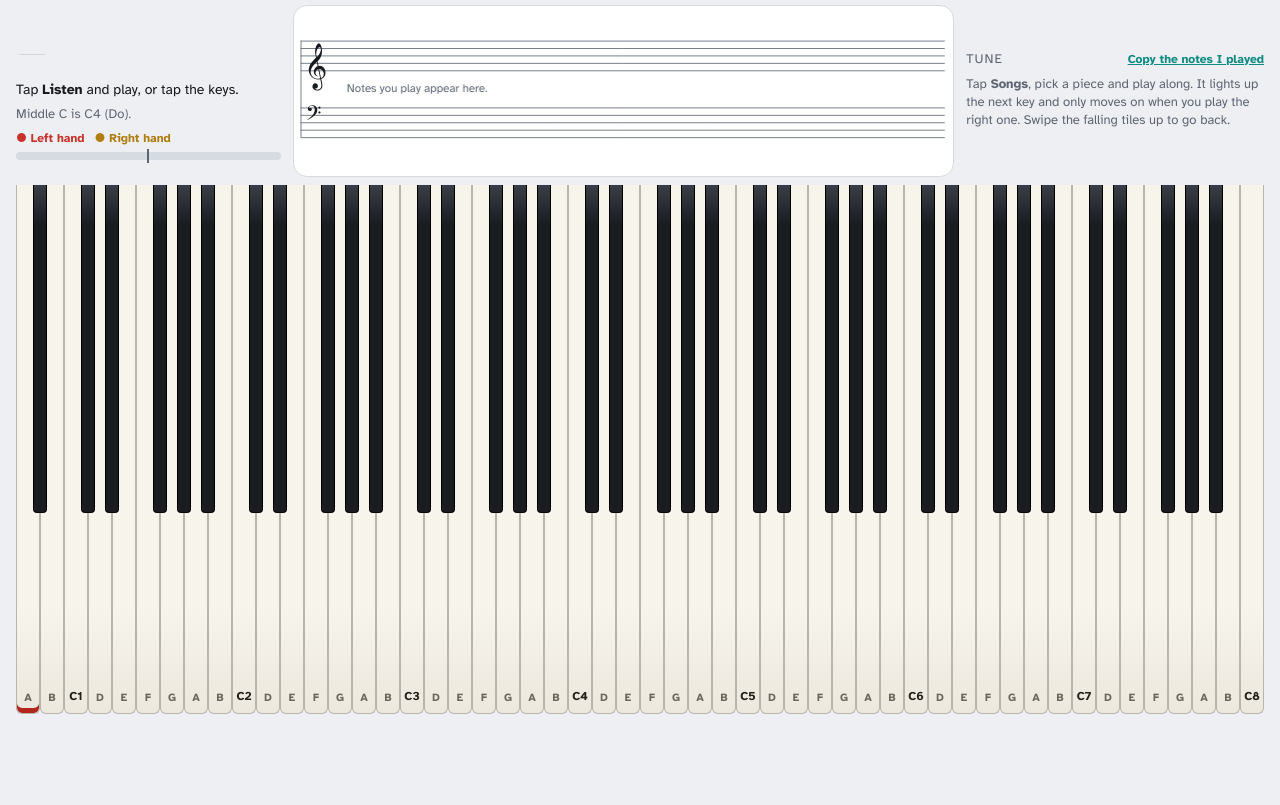
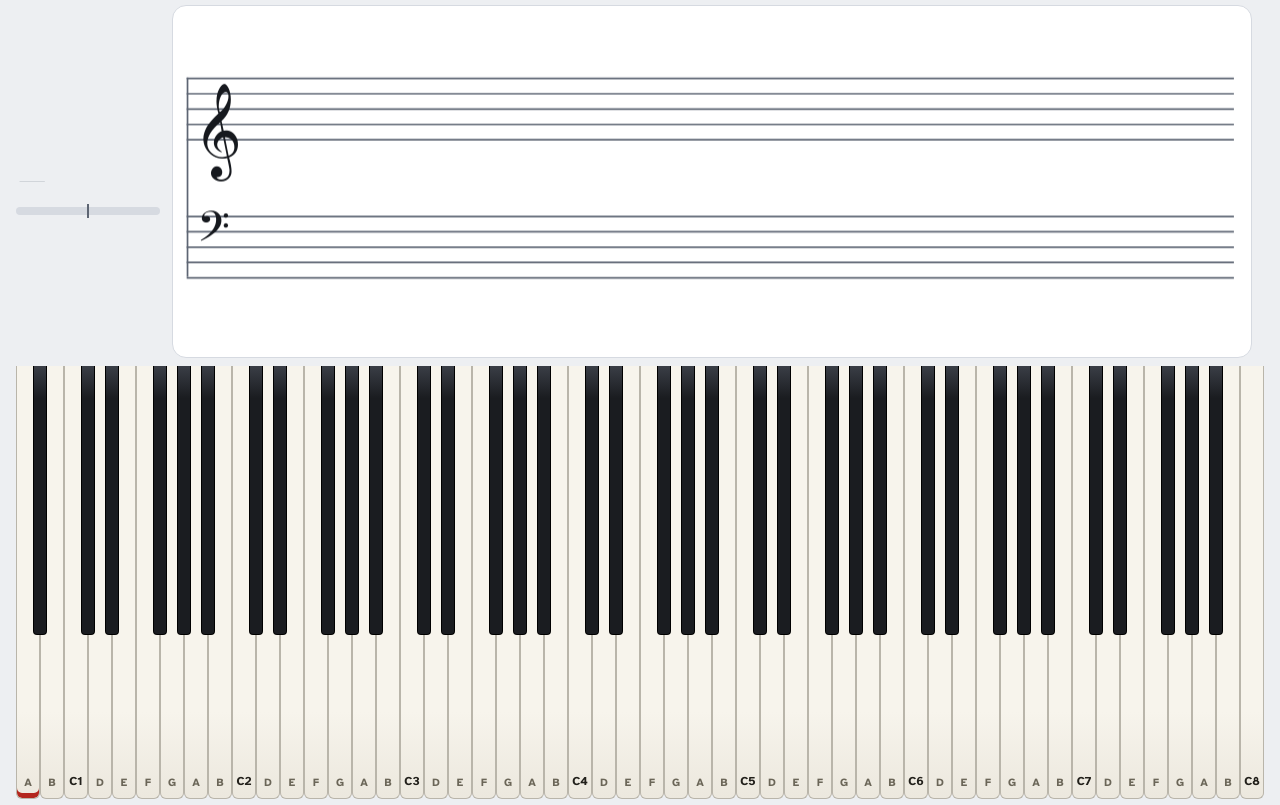
Before and after one commit to Mrboby1/sham, a plain HTML site: page piano/piano.html in a window 1280 px wide. Shown: the part 80-885 px from the top of the page. Before the commit the page ends 800 px from the top, so only its background shows below. Drawn offline with nearby package versions, Linux system fonts and the light colour scheme.

Commit message:
Piano: sideways, the controls scroll away and the staff and keys fill the screen; no help text (#60)
Co-Authored-By: Claude Opus 5.5 <noreply@anthropic.com>

```diff
--- a/piano/app.js
+++ b/piano/app.js
@@ -1427,7 +1427,7 @@
         g.textAlign = "start";
       });
     }
-    if (!events.length) {
+    if (!events.length && !next.length && !(innerWidth > innerHeight && innerWidth >= 560)) { // no help text sideways
       g.fillStyle = muted;
       g.font = "14px " + getComputedStyle(document.body).fontFamily;
       g.fillText("Notes you play appear here.", left + 12, tb + 5 * hs + 4);
@@ -1459,12 +1459,18 @@
   $("listen").addEventListener("click", () => (state.listening ? stopListening() : startListening()));
   // Sheet view (Sham, 2026-11-15): while practising, everything above the falling tiles is hidden and the
   // staff comes back as a page of the coming notes. A slim bar keeps Listen and brings the controls back.
+  // the height of what sits above the staff, so the page is exactly one screen taller than the controls
+  const appEl = document.querySelector(".app"), midEl = document.querySelector(".middle");
+  function measureTop() { appEl.style.setProperty("--toph", Math.max(0, midEl.offsetTop - appEl.offsetTop) + "px"); }
+  if (window.ResizeObserver) { const ro = new ResizeObserver(measureTop); [".top", "#focusbar", "#msg"].forEach((q) => ro.observe(document.querySelector(q))); }
+  window.addEventListener("resize", measureTop);
+  measureTop();
   function focusOn() { return document.body.classList.contains("focus"); }
   function setFocus(on) {
     store.set("focus", on ? "on" : "off");
     document.body.classList.toggle("focus", on);
     render();
-    requestAnimationFrame(() => { buildKeyboard(); renderKeys(); drawRoll(); drawStaff(); });
+    requestAnimationFrame(() => { measureTop(); buildKeyboard(); renderKeys(); drawRoll(); drawStaff(); });
   }
   document.body.classList.toggle("focus", store.get("focus", "on") === "on");
   $("fbControls").addEventListener("click", () => setFocus(false));
--- a/piano/piano.html
+++ b/piano/piano.html
@@ -337,6 +337,19 @@ input:focus-visible { outline: 2px solid var(--teal); outline-offset: 1px; }
   #staff { height: 170px; }
   .big { font-size: 60px; }
 }
+/* Sideways, the controls scroll away (Sham, 2026-11-15: "I want to scroll down to hide it and make the things
+   below it bigger, I don't need the text either"). The page is one screen plus the controls tall; scrolling down
+   (it snaps) leaves the staff and the keys filling the whole screen. No help text sideways. */
+@media (orientation: landscape) and (min-width: 560px) {
+  html { height: auto; overflow-x: hidden; overflow-y: auto; scroll-snap-type: y mandatory; }
+  body { height: auto; overflow: visible; }
+  .app { height: calc(100vh + var(--toph, 0px)); height: calc(100dvh + var(--toph, 0px)); scroll-snap-align: start; }
+  .middle { scroll-snap-align: start; flex: 1 1 45%; min-height: 0; grid-template-columns: minmax(90px, 0.4fr) 3fr auto; grid-template-rows: minmax(0, 1fr); }
+  .staff { min-height: 0; }
+  #staff { height: 100%; }
+  .alt, .freq, .handkey, .songhead, #songHint { display: none; }
+  .kbd-scroll { flex: 1 1 55%; }
+}
 .rollctl { display: flex; align-items: center; gap: 8px; font-size: 13px; color: var(--muted); }
 .rollctl button { min-height: 32px; padding: 5px 12px; }
 .rollctl input[type=range] { width: 130px; accent-color: var(--teal); }
@@ -504,6 +517,6 @@ body.playing .kbd-scroll { margin-top: 0; }
 <script src="detect.js"></script>
 <script src="melody.js"></script>
 <script src="fingering.js"></script>
-<script src="app.js?v=10"></script>
+<script src="app.js?v=11"></script>
 </body>
 </html>
```
Also changed, not shown: 1 other file.
